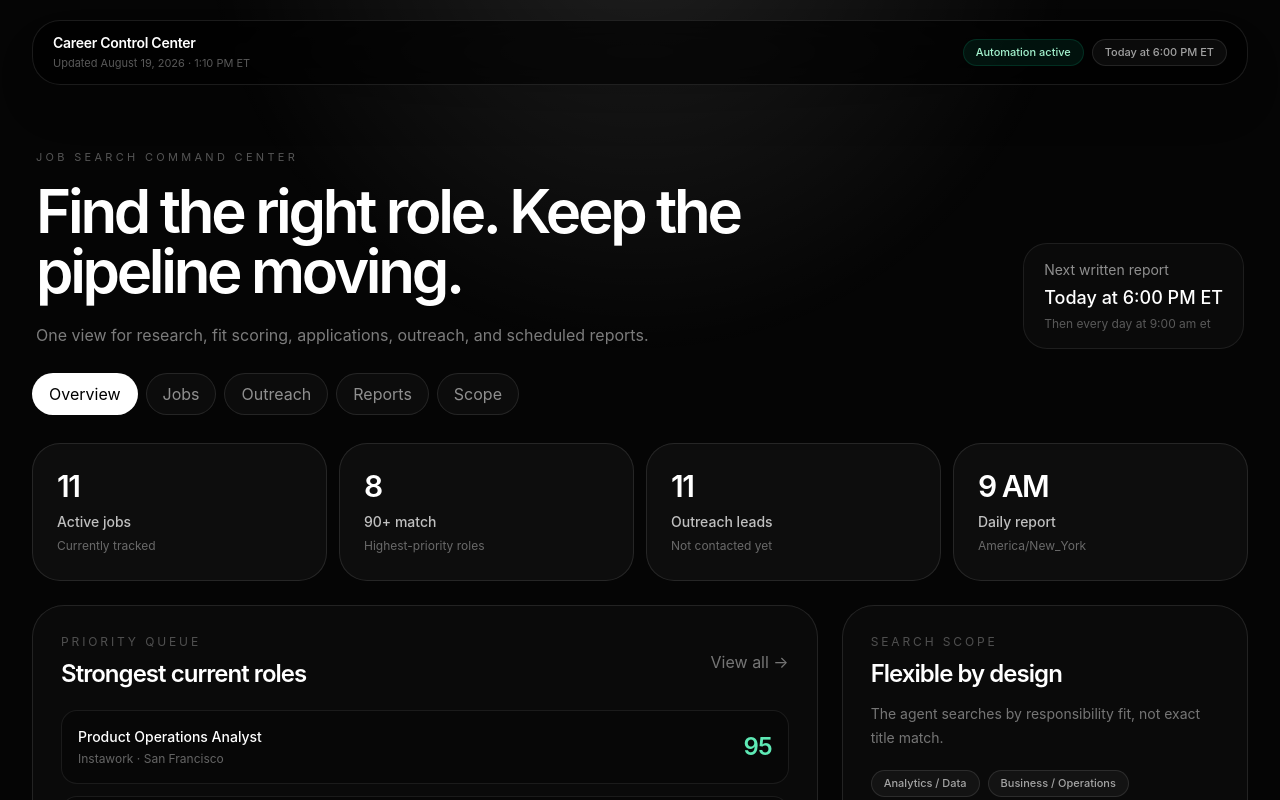
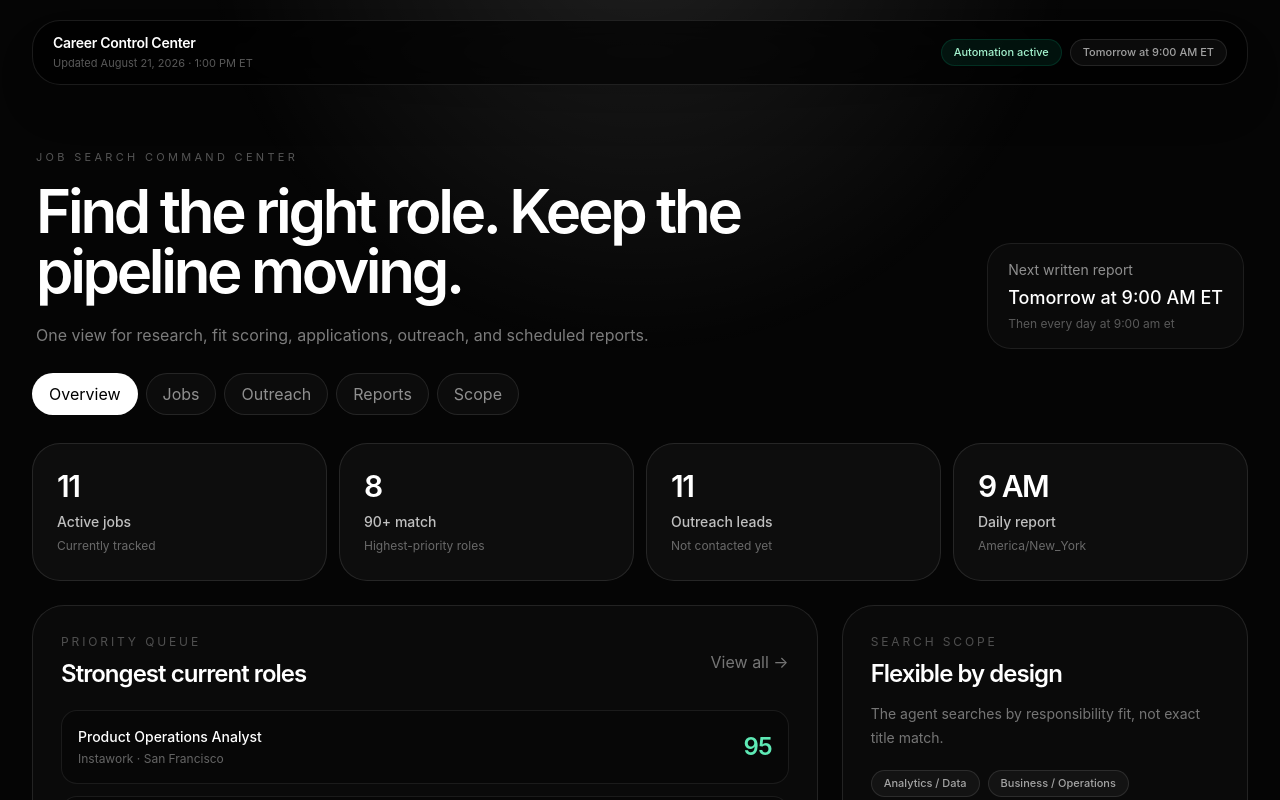
Before and after one commit to micksems/ai-portfolio, a Next.js app: page /job-search in a window 1280 px wide. Shown: the top 800 px of the page. Built offline with nearby package versions, Linux system fonts and the light colour scheme.

Commit message:
Sync Career Control Center and restore daily updates

```diff
--- a/src/data/jobSearchData.js
+++ b/src/data/jobSearchData.js
@@ -1,6 +1,6 @@
 export const jobSearchData = {
-  updatedAt: "August 19, 2026 · 1:10 PM ET",
-  nextReport: "Today at 6:00 PM ET",
+  updatedAt: "August 21, 2026 · 1:00 PM ET",
+  nextReport: "Tomorrow at 9:00 AM ET",
   recurringReport: "Every day at 9:00 AM ET",
   locations: ["New York City", "San Francisco", "Charlotte"],
   roleFamilies: [
@@ -99,7 +99,7 @@ export const jobSearchData = {
     },
     {
       company: "Walmart / VIZIO",
-      role: "Data Analyst II",
+      role: "(USA) Data Analyst II",
       location: "New York City",
       score: 90,
       status: "Found",
@@ -178,10 +178,10 @@ export const jobSearchData = {
       company: "Rain",
       role: "Implementation Specialist",
       name: "Rain Recruiting Team",
-      title: "Recruiting",
+      title: "Talent Acquisition",
       type: "Recruiter",
       status: "New",
-      linkedin: "",
+      linkedin: "https://www.linkedin.com/company/rainxyz",
       email: "recruiting@rain.xyz",
     },
     {
@@ -214,7 +214,7 @@ export const jobSearchData = {
     },
     {
       company: "Walmart / VIZIO",
-      role: "Data Analyst II",
+      role: "(USA) Data Analyst II",
       name: "Rich Guinness",
       title: "Associate Director, Data Licensing",
       type: "Other",
@@ -244,12 +244,26 @@ export const jobSearchData = {
       role: "Data Analyst (SQL Expertise)",
       name: "Alessandra Taverna-Trani",
       title: "Managing Director of Medicaid",
-      type: "Other",
+      type: "Hiring Manager",
       status: "New",
       linkedin: "https://www.linkedin.com/in/alessandra-taverna-trani-mba-004a0b",
     },
   ],
   reports: [
+    {
+      date: "August 21, 2026",
+      time: "1:00 PM ET",
+      title: "Dashboard synchronization audit",
+      status: "Complete",
+      note: "Detected that the Career Control Center was still showing the August 19 snapshot. The live Sheet was intact, the Daily Job Application Pack had become disabled after its August 20 run, and the recurring workflow was re-enabled. Dashboard data was synchronized to the current tracker state.",
+    },
+    {
+      date: "August 20, 2026",
+      time: "9:07 AM ET",
+      title: "Morning Job Application Pack",
+      status: "Complete",
+      note: "The scheduled workflow ran, but the hosted dashboard snapshot did not advance and the recurring task was later found disabled. No current Job Tracker stage changes were present when audited on August 21.",
+    },
     {
       date: "August 19, 2026",
       time: "1:10 PM ET",
@@ -258,18 +272,11 @@ export const jobSearchData = {
       note: "Added five qualified roles, five outreach paths, five tailored one-page resumes, and two reviewable Gmail drafts. No applications or outreach were sent.",
     },
     {
-      date: "August 19, 2026",
-      time: "6:00 PM ET",
-      title: "Expanded-scope research report",
-      status: "Scheduled",
-      note: "Next full research, scoring, outreach, resume, tracker, dashboard, and written ChatGPT report run.",
-    },
-    {
-      date: "August 20, 2026",
+      date: "August 22, 2026",
       time: "9:00 AM ET",
       title: "Morning Job Application Pack",
       status: "Scheduled",
-      note: "Recurring daily report and dashboard refresh.",
+      note: "Recurring daily research, scoring, outreach, resume preparation, tracker sync, dashboard refresh, and written ChatGPT report.",
     },
   ],
 };
```
